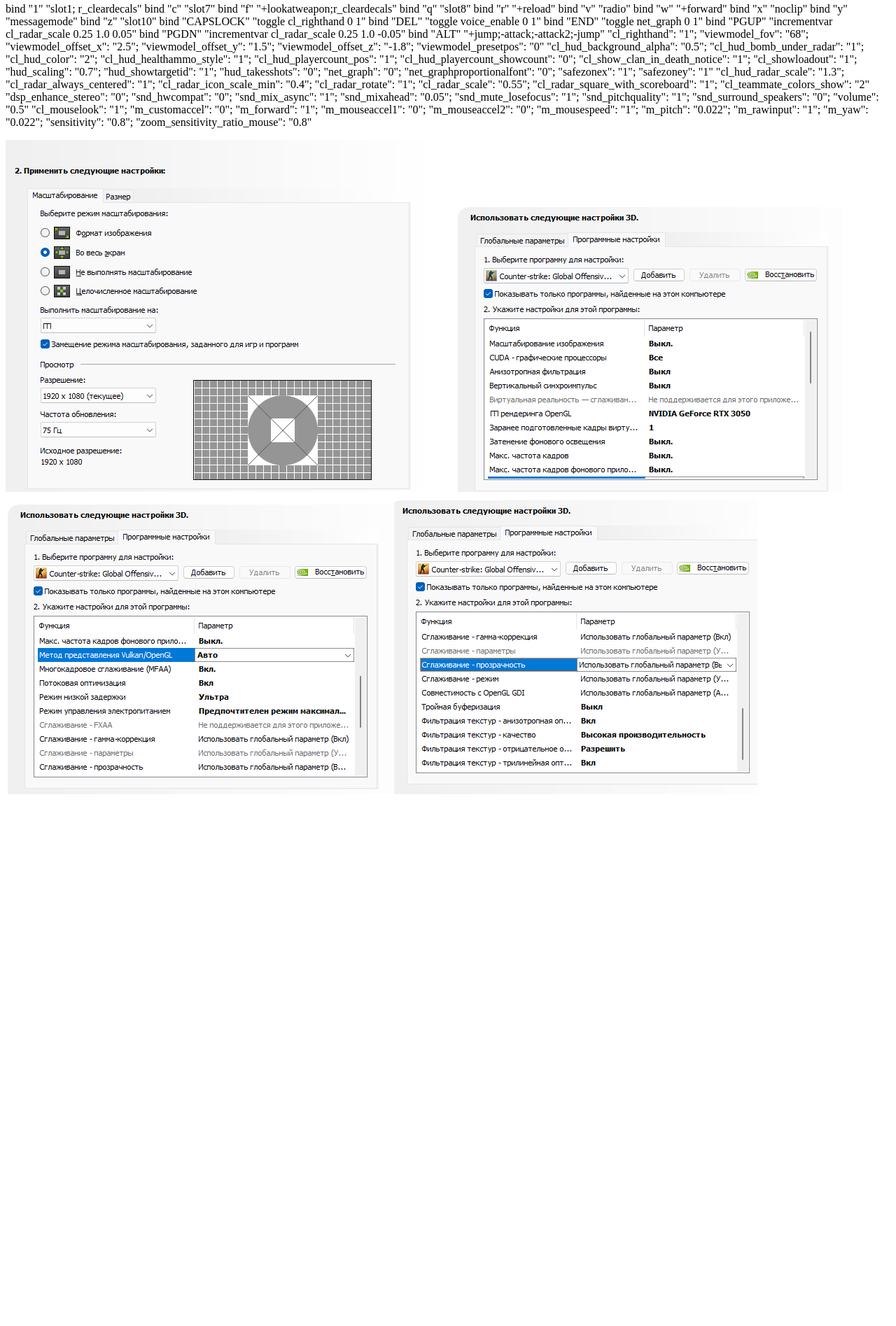
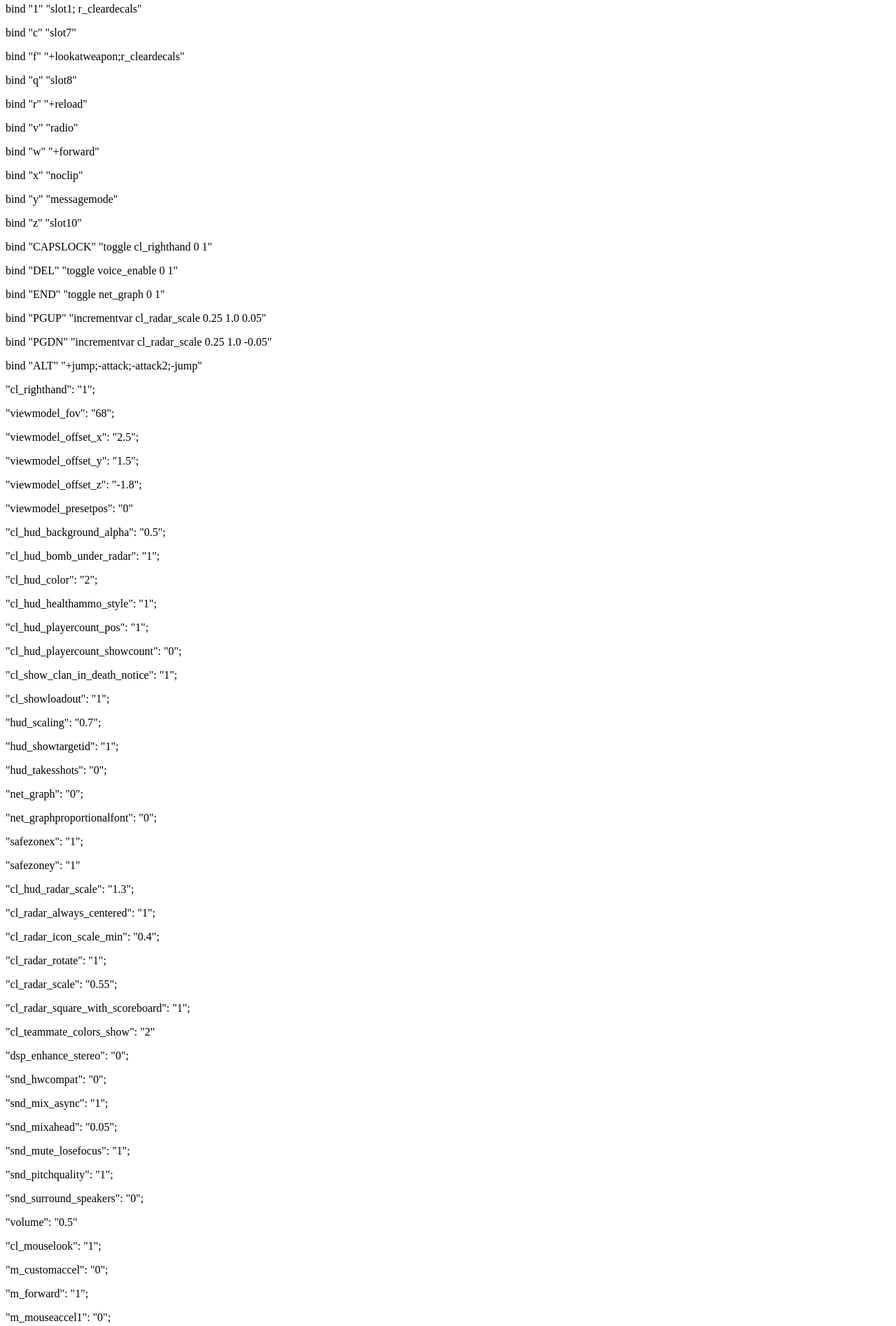
Before and after one commit to Fedaraff/cfg, a plain HTML site: page index.html in a window 1280 px wide. Shown: the part 76-1971 px from the top of the page at 70% size. Before the commit the page ends 1223 px from the top, so only its background shows below. Drawn offline with Linux system fonts and the light colour scheme.

Commit message:
Update index.html

```diff
--- a/index.html
+++ b/index.html
@@ -8,81 +8,75 @@
 </head>
 <body>
     <h1>Мой кфг</h1>
+    <p>bind "1" "slot1; r_cleardecals"</p>
+    <p>bind "c" "slot7"</p>
+    <p>bind "f" "+lookatweapon;r_cleardecals"</p>
+    <p>bind "q" "slot8"</p>
+    <p>bind "r" "+reload"</p>
+    <p>bind "v" "radio"</p>
+    <p>bind "w" "+forward"</p>
+    <p>bind "x" "noclip"</p>
+    <p>bind "y" "messagemode"</p>
+    <p>bind "z" "slot10"</p>
+    <p>bind "CAPSLOCK" "toggle cl_righthand 0 1"</p>
+    <p>bind "DEL" "toggle voice_enable 0 1"</p>
+    <p>bind "END" "toggle net_graph 0 1"</p>
+    <p>bind "PGUP" "incrementvar cl_radar_scale 0.25 1.0 0.05"</p>
+    <p>bind "PGDN" "incrementvar cl_radar_scale 0.25 1.0 -0.05"</p>
+    <p>bind "ALT" "+jump;-attack;-attack2;-jump"</p>
+    <p>"cl_righthand": "1"; </p>
     <p></p>
-        bind "1" "slot1; r_cleardecals"
-        bind "c" "slot7"
-        bind "f" "+lookatweapon;r_cleardecals"
-        bind "q" "slot8"
-        bind "r" "+reload"
-        bind "v" "radio"
-        bind "w" "+forward"
-        bind "x" "noclip"
-        bind "y" "messagemode"
-        bind "z" "slot10"
-        bind "CAPSLOCK" "toggle cl_righthand 0 1"
-        bind "DEL" "toggle voice_enable 0 1"
-        bind "END" "toggle net_graph 0 1"
-        bind "PGUP" "incrementvar cl_radar_scale 0.25 1.0 0.05"
-        bind "PGDN" "incrementvar cl_radar_scale 0.25 1.0 -0.05"
-        bind "ALT" "+jump;-attack;-attack2;-jump"
+    <p>"viewmodel_fov": "68"; </p>
+    <p>"viewmodel_offset_x": "2.5"; </p>
+    <p>"viewmodel_offset_y": "1.5"; </p>
+    <p>"viewmodel_offset_z": "-1.8"; </p>
+    <p>"viewmodel_presetpos": "0"</p>
+    <p>"cl_hud_background_alpha": "0.5"; </p>
+    <p>"cl_hud_bomb_under_radar": "1"; </p>
+    <p>"cl_hud_color": "2"; </p>
+    <p>"cl_hud_healthammo_style": "1";</p>
+    <p>"cl_hud_playercount_pos": "1"; </p>
+    <p>"cl_hud_playercount_showcount": "0"; </p>
+    <p>"cl_show_clan_in_death_notice": "1"; </p>
+    <p>"cl_showloadout": "1"; </p>
+    <p>"hud_scaling": "0.7"; </p>
+    <p>"hud_showtargetid": "1"; </p>
+    <p>"hud_takesshots": "0"; </p>
+    <p>"net_graph": "0"; </p>
+    <p>"net_graphproportionalfont": "0"; </p>
+    <p>"safezonex": "1"; </p>
+    <p>"safezoney": "1"</p>
+    <p></p>
+    <p>"cl_hud_radar_scale": "1.3"; </p>
+    <p>"cl_radar_always_centered": "1"; </p>
+    <p>"cl_radar_icon_scale_min": "0.4"; </p>
+    <p>"cl_radar_rotate": "1"; </p>
+    <p>"cl_radar_scale": "0.55"; </p>
+    <p>"cl_radar_square_with_scoreboard": "1"; </p>
+    <p>"cl_teammate_colors_show": "2"</p>
+    <p>"dsp_enhance_stereo": "0"; </p>
+    <p>"snd_hwcompat": "0"; </p>
+    <p>"snd_mix_async": "1"; </p>
+    <p>"snd_mixahead": "0.05"; </p>
+    <p>"snd_mute_losefocus": "1"; </p>
+    <p>"snd_pitchquality": "1"; </p>
+    <p>"snd_surround_speakers": "0"; </p>
+    <p>"volume": "0.5"</p>
 
-
-        "cl_righthand": "1";
-        "viewmodel_fov": "68";
-        "viewmodel_offset_x": "2.5";
-        "viewmodel_offset_y": "1.5";
-        "viewmodel_offset_z": "-1.8";
-        "viewmodel_presetpos": "0"
-
-        "cl_hud_background_alpha": "0.5";
-        "cl_hud_bomb_under_radar": "1";
-        "cl_hud_color": "2";
-        "cl_hud_healthammo_style": "1";
-        "cl_hud_playercount_pos": "1";
-        "cl_hud_playercount_showcount": "0";
-        "cl_show_clan_in_death_notice": "1";
-        "cl_showloadout": "1";
-        "hud_scaling": "0.7";
-        "hud_showtargetid": "1";
-        "hud_takesshots": "0";
-        "net_graph": "0";
-        "net_graphproportionalfont": "0";
-        "safezonex": "1";
-        "safezoney": "1"
-
-
-        "cl_hud_radar_scale": "1.3";
-        "cl_radar_always_centered": "1";
-        "cl_radar_icon_scale_min": "0.4";
-        "cl_radar_rotate": "1";
-        "cl_radar_scale": "0.55";
-        "cl_radar_square_with_scoreboard": "1";
-        "cl_teammate_colors_show": "2"
-
-        "dsp_enhance_stereo": "0";
-        "snd_hwcompat": "0";
-        "snd_mix_async": "1";
-        "snd_mixahead": "0.05";
-        "snd_mute_losefocus": "1";
-        "snd_pitchquality": "1";
-        "snd_surround_speakers": "0";
-        "volume": "0.5"
-
-        "cl_mouselook": "1";
-        "m_customaccel": "0";
-        "m_forward": "1";
-        "m_mouseaccel1": "0";
-        "m_mouseaccel2": "0";
-        "m_mousespeed": "1";
-        "m_pitch": "0.022";
-        "m_rawinput": "1";
-        "m_yaw": "0.022";
-        "sensitivity": "0.8";
-        "zoom_sensitivity_ratio_mouse": "0.8"
-        </p>
-        <img src="images/1.png" alt="">
-        <img src="images/2.png" alt="">
-        <img src="images/3.png" alt="">
+    <p>"cl_mouselook": "1"; </p>
+    <p>"m_customaccel": "0"; </p>
+    <p>"m_forward": "1"; </p>
+    <p>"m_mouseaccel1": "0"; </p>
+    <p>"m_mouseaccel2": "0"; </p>
+    <p>"m_mousespeed": "1"; </p>
+    <p>"m_pitch": "0.022"; </p>
+    <p>"m_rawinput": "1"; </p>
+    <p>"m_yaw": "0.022"; </p>
+    <p>"sensitivity": "0.8"; </p>
+    <p>"zoom_sensitivity_ratio_mouse": "0.8"</p>
+       <p><img src="images/1.png" alt="">
+       <p><img src="images/2.png" alt="">
+       <p><img src="images/3.png" alt="">
         <img src="images/4.png" alt="">
 </body>
 </html>
```
